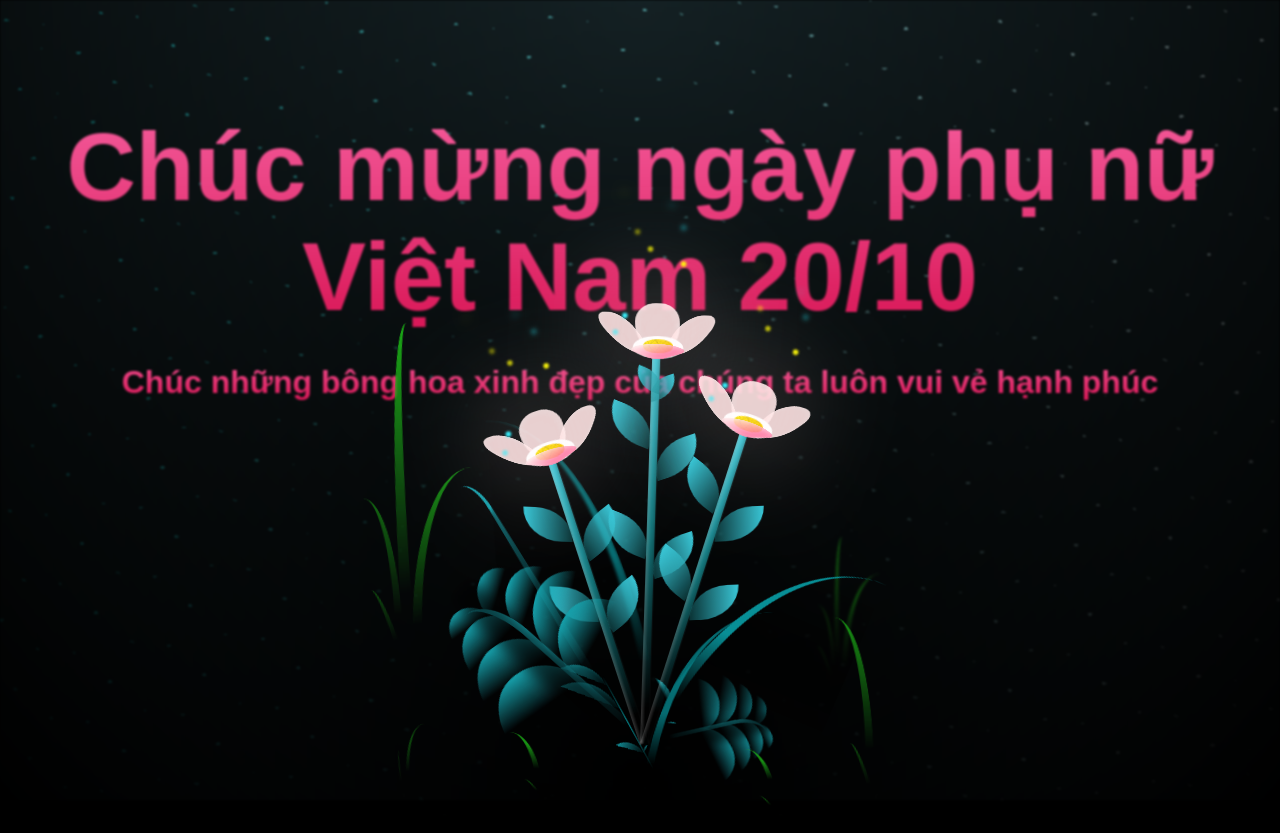
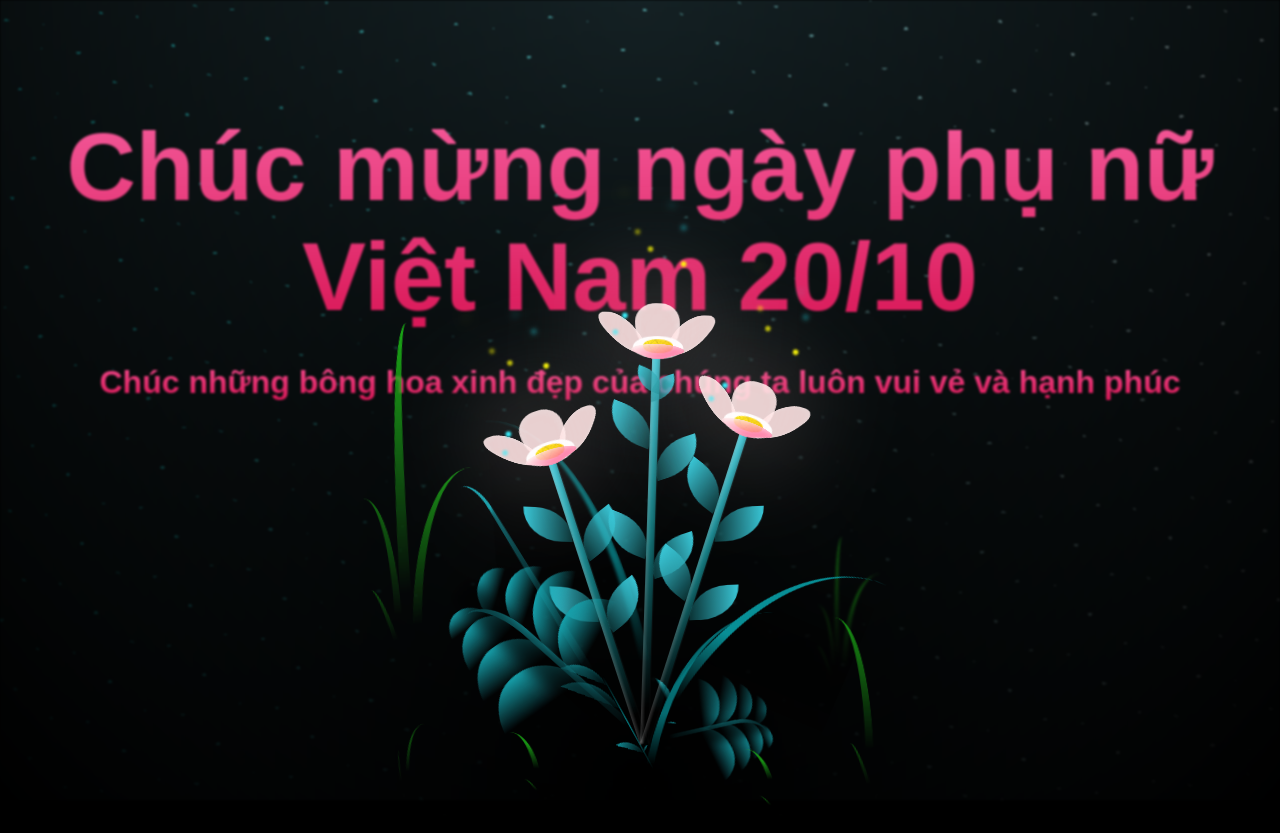
Before and after one commit to leecan95/canlv-web-for-fun, a website: page index.html in a window 1280 px wide. Drawn offline with Linux system fonts and the light colour scheme.

Commit message:
Update index.html

```diff
--- a/index.html
+++ b/index.html
@@ -9,7 +9,7 @@
 <div class="night">
     <div class="march_text">
         <h1 class="animated_march_text">Chúc mừng ngày phụ nữ Việt Nam 20/10</h1>
-        <h1 class="animated_march_text2">Chúc những bông hoa xinh đẹp của chúng ta luôn vui vẻ hạnh phúc</h1>
+        <h1 class="animated_march_text2">Chúc những bông hoa xinh đẹp của chúng ta luôn vui vẻ và hạnh phúc</h1>
     </div>
 </div>
 <div class="flowers">
```
